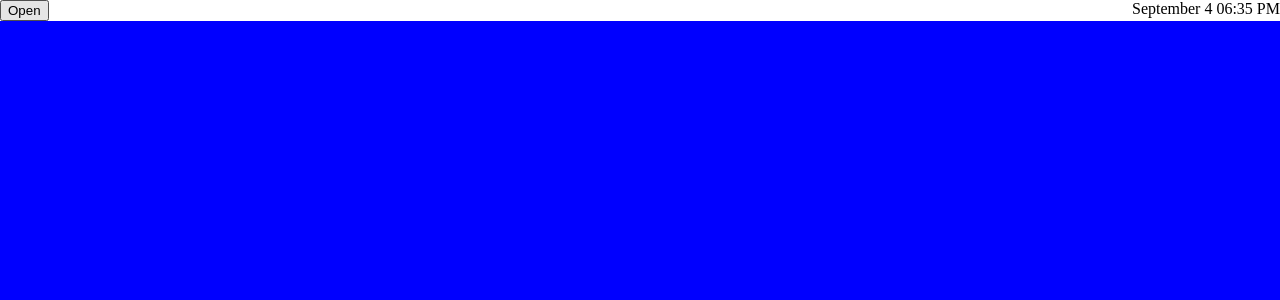
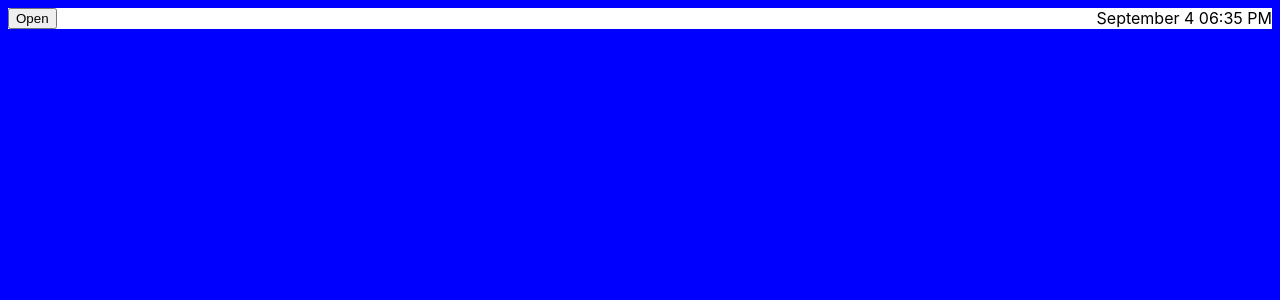
Before and after one commit to jesperkul/tranquility-desktop, a React (Vite) app: page / in a window 1280 px wide. Shown: the top 300 px of the page. Built offline with nearby package versions, Linux system fonts and the light colour scheme.

Commit message:
Implement panel alignment

```diff
--- a/src/PanelManager/Panel.module.css
+++ b/src/PanelManager/Panel.module.css
@@ -2,6 +2,31 @@
 	display: grid;
 	gap: 1em;
 	background-color: white;
+}
+
+.panelContainer {
+	position: absolute;
+}
+
+.top {
+	top: 0;
+}
+
+.bottom {
+	bottom: 0;
+}
+
+.start {
+	left: 0;
+}
+
+.middle {
+	left: 50%;
+	transform: translate(-50%, 0);
+}
+
+.end {
+	right: 0;
 }
 
 .startSection {
--- a/src/PanelManager/Panel.tsx
+++ b/src/PanelManager/Panel.tsx
@@ -10,6 +10,9 @@ type PanelItem = {
 };
 
 type Panel = {
+	position: "top" | "bottom";
+	align: "start" | "middle" | "end";
+	margin: string;
 	width: string;
 	startContents: PanelItem[];
 	middleContents: PanelItem[];
@@ -17,6 +20,9 @@ type Panel = {
 };
 
 const defaultPanel: Panel = {
+	position: "top",
+	align: "start",
+	margin: "0.5em",
 	width: "100%",
 	startContents: [{ id: "windowlist", component: <WindowList /> }],
 	middleContents: [],
@@ -30,9 +36,13 @@ export const Panel = () => {
 
 	return (
 		<div
-			className={styles.panel}
+			className={`${styles.panelContainer} ${styles[panel.align]} ${styles[panel.position]}`}
+			style={{ width: panel.width }}
+		>
+			<div
+				className={`${styles.panel}`}
 				style={{
-				width: panel.width,
+					margin: panel.margin,
 					gridTemplateColumns: panel.middleContents.length
 						? "1fr auto 1fr"
 						: "auto auto auto",
@@ -74,5 +84,6 @@ export const Panel = () => {
 					)}
 				</div>
 			</div>
+		</div>
 	);
 };
--- a/src/index.css
+++ b/src/index.css
@@ -2,4 +2,5 @@ body {
 	background-color: blue;
 	overflow: hidden;
 	margin: 0;
+	font-family: Inter, Avenir, Helvetica, Arial, sans-serif;
 }
```
Lines whose indentation alone changed are shown as unchanged.
